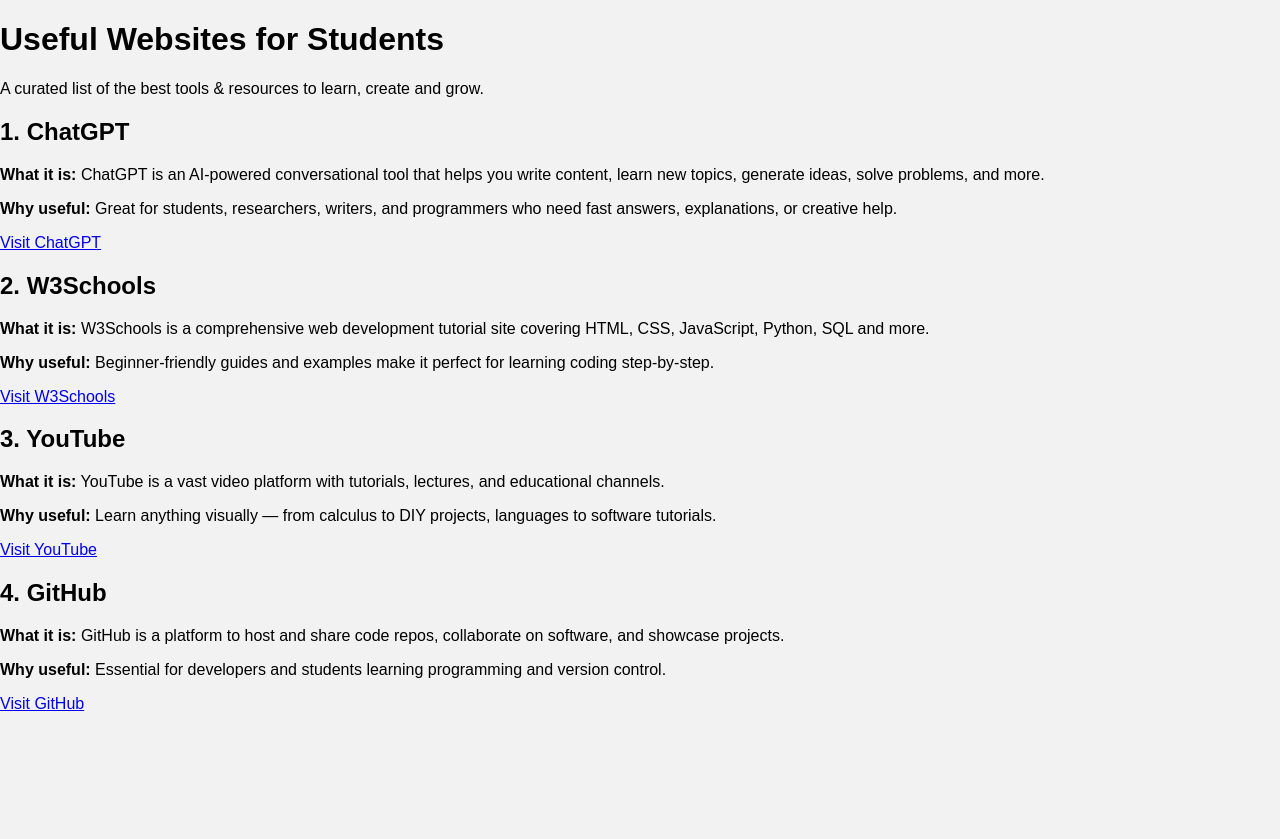
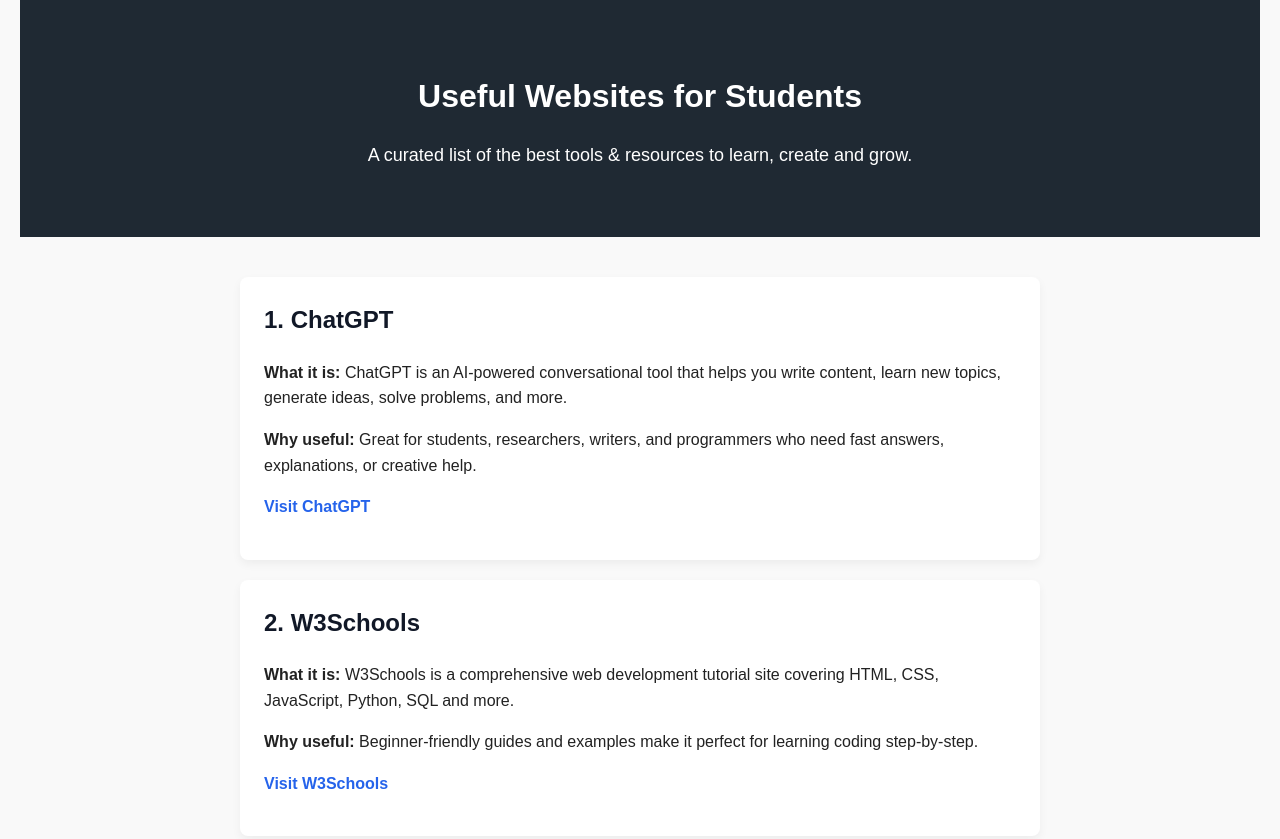
Before and after one commit to hashirwahid/my-website, a plain HTML site: page index.html in a window 1280 px wide. Shown: the top 839 px of the page. Before the commit the page ends 800 px from the top, so only its background shows below. Drawn offline with Linux system fonts and the light colour scheme.

Commit message:
Update style.css

```diff
--- a/style.css
+++ b/style.css
@@ -1,69 +1,51 @@
 body {
+  font-family: Arial, sans-serif;
   margin: 0;
-  font-family: Arial, sans-serif;
-  background: #f2f2f2;
+  line-height: 1.6;
+  background: #f9f9f9;
+  color: #222;
+  padding: 0 20px;
 }
 
-.navbar {
-  background: #111;
+.header {
+  text-align: center;
+  padding: 50px 0;
+  background: #1f2933;
   color: white;
-  padding: 15px;
-  text-align: center;
 }
 
-.hero {
-  background: #1e293b;
-  color: white;
-  text-align: center;
-  padding: 40px;
+.header h1 {
+  margin-bottom: 10px;
 }
 
-.cards {
-  display: grid;
-  grid-template-columns: repeat(auto-fit, minmax(220px, 1fr));
-  gap: 20px;
-  padding: 30px;
+.header p {
+  font-size: 18px;
 }
 
-.card {
-  background: white;
-  padding: 20px;
-  text-align: center;
-  border-radius: 8px;
+.list-container {
+  max-width: 800px;
+  margin: 40px auto;
 }
 
-.card button {
-  margin-top: 10px;
-  padding: 10px 15px;
-  background: #2563eb;
-  color: white;
-  border: none;
-  border-radius: 5px;
-  cursor: pointer;
+.item {
+  background: white;
+  padding: 24px;
+  margin-bottom: 20px;
+  border-radius: 8px;
+  box-shadow: 0 4px 10px rgba(0,0,0,0.05);
 }
 
-/* ABOUT POPUP */
-.about-box {
-  display: none;
-  position: fixed;
-  inset: 0;
-  background: rgba(0,0,0,0.6);
-  justify-content: center;
-  align-items: center;
+.item h2 {
+  margin-top: 0;
+  color: #111827;
 }
 
-.about-content {
-  background: white;
-  padding: 25px;
-  max-width: 400px;
-  border-radius: 8px;
-  position: relative;
+.item a {
+  color: #2563eb;
+  font-weight: bold;
+  text-decoration: none;
 }
 
-.close {
-  position: absolute;
-  top: 10px;
-  right: 15px;
-  font-size: 22px;
-  cursor: pointer;
+.item a:hover {
+  text-decoration: underline;
 }
```
